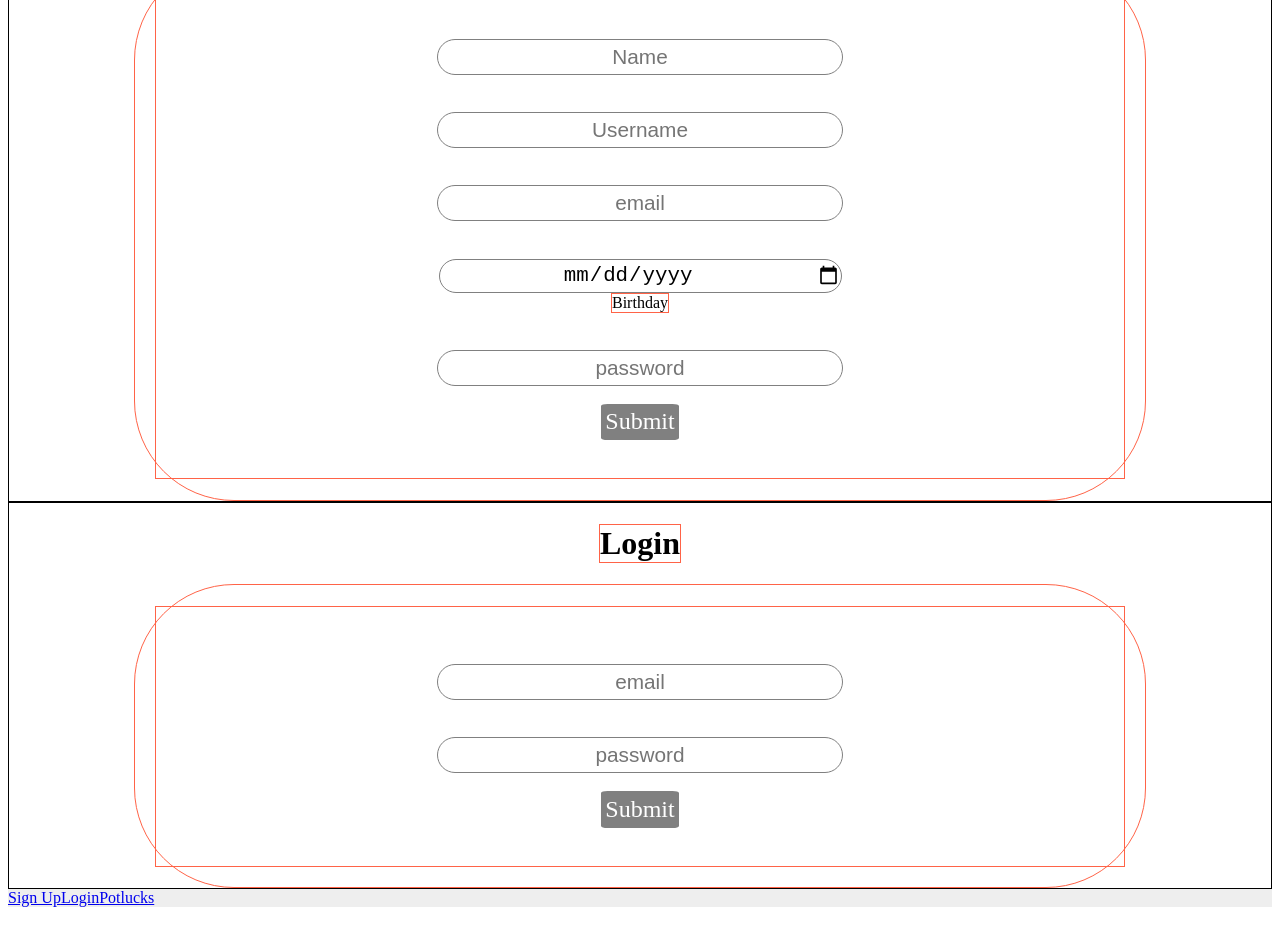
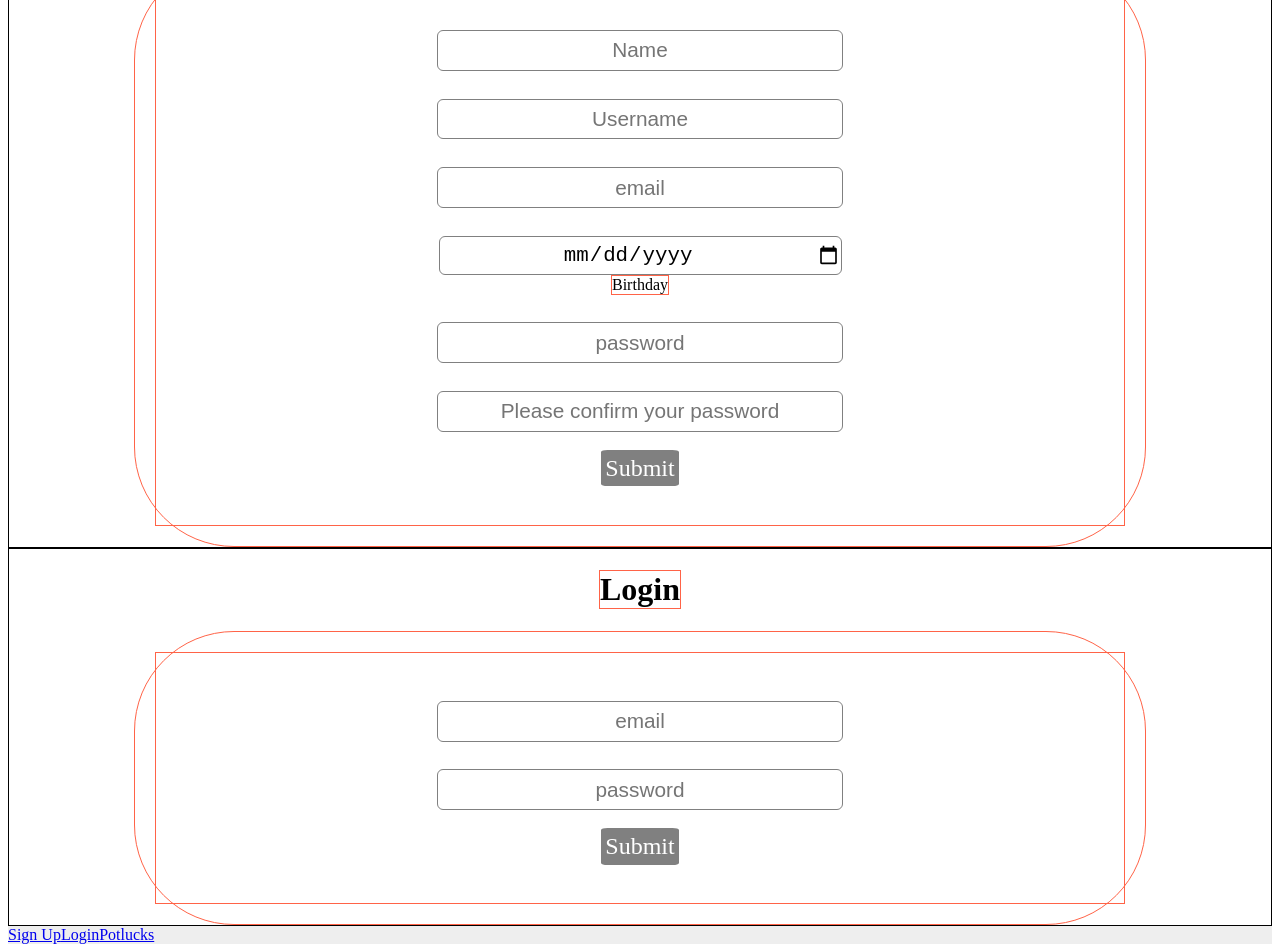
Before and after one commit to PotluckPlanner-TT7/Frontend, a React (Create React App) app: page /login in a window 1280 px wide. Shown: the part 131-1083 px from the top of the page. Before the commit the page ends 1046 px from the top, so only its background shows below. Built offline with nearby package versions, Linux system fonts and the light colour scheme.

Commit message:
minor styling

```diff
--- a/src/components/LogIn/LogInStyles.js
+++ b/src/components/LogIn/LogInStyles.js
@@ -27,21 +27,14 @@ const LogInDiv = styled.div`
     margin: 2%;
   }
 
-  .entry {
-    display: flex;
-    justify-content: center;
-    align-items: center;
-    margin-top: 5%;
-  }
-
   input {
     width: 400px;
     text-align: center;
-    border-radius: 20px;
+    border-radius: 6px;
     border: 1px solid gray;
-    height: 2rem;
+    height: 2.3rem;
     font-size: 1.3rem;
-    margin-top: 4%;
+    margin-top: 3%;
   }
 
   button {
@@ -50,14 +43,14 @@ const LogInDiv = styled.div`
     font-family: "Permanent Marker";
     border-radius: 10%;
     font-size: 1.5rem;
-    background-color: teal;
-    border: none;
+    background-color: lightblue;
+    border: 2px solid lightblue;
     margin-left: 1rem;
     transition: 1s;
     :hover {
-      background-color: white;
-      color: #49bf9d;
-      border: none;
+      background-color: green;
+      color: white;
+      border: 2px solid #49bf9d;
     }
     :disabled {
       background-color: grey;
--- a/src/components/SignUp/SignUp.js
+++ b/src/components/SignUp/SignUp.js
@@ -10,6 +10,7 @@ const initialValues = {
   username: "",
   email: "",
   password: "",
+  passwordconfirm: "",
   birthday: "",
 };
 
@@ -19,9 +20,10 @@ const validationSchema = Yup.object({
   username: Yup.string()
     .trim()
     .matches(
-      /^[a-z\s]+$/g,
+      /[a-z0-9]+$/g,
       "Only lowercase letters and numbers are allowed in usernames"
     )
+    .max(10, "Maximum of 10 characters")
     .required("Username is required"),
   email: Yup.string()
     .email("Invalid email format")
@@ -31,6 +33,9 @@ const validationSchema = Yup.object({
     .required()
     .trim()
     .min(6, "Passsword must be at least 6 characters"),
+  passwordconfirm: Yup.string()
+    .oneOf([Yup.ref("password"), null], "Passwords must match")
+    .required(),
   birthday: Yup.string(),
 });
 
@@ -71,6 +76,7 @@ const SignUp = (props) => {
               name="username"
               id="username"
               placeholder="Username"
+
               // pattern="^[a-z0-9_-]{3,16}$"
             />
             <ErrorMessage name="username" />
@@ -95,6 +101,14 @@ const SignUp = (props) => {
             />
             <ErrorMessage name="password" />
 
+            <Field
+              type="password"
+              name="passwordconfirm"
+              id="passwordconfirm"
+              placeholder="Please confirm your password"
+            />
+            <ErrorMessage name="passwordconfirm" />
+
             <button type="submit" disabled={disabled}>
               Submit
             </button>
--- a/src/components/SignUp/SignUpStyles.js
+++ b/src/components/SignUp/SignUpStyles.js
@@ -30,11 +30,11 @@ const SignUpDiv = styled.div`
   input {
     width: 400px;
     text-align: center;
-    border-radius: 20px;
+    border-radius: 6px;
     border: 1px solid gray;
-    height: 2rem;
+    height: 2.3rem;
     font-size: 1.3rem;
-    margin-top: 4%;
+    margin-top: 3%;
   }
 
   button {
@@ -48,8 +48,8 @@ const SignUpDiv = styled.div`
     margin-left: 1rem;
     transition: 1s;
     :hover {
-      background-color: white;
-      color: #49bf9d;
+      background-color: green;
+      color: white;
       border: 2px solid #49bf9d;
     }
     :disabled {
```
